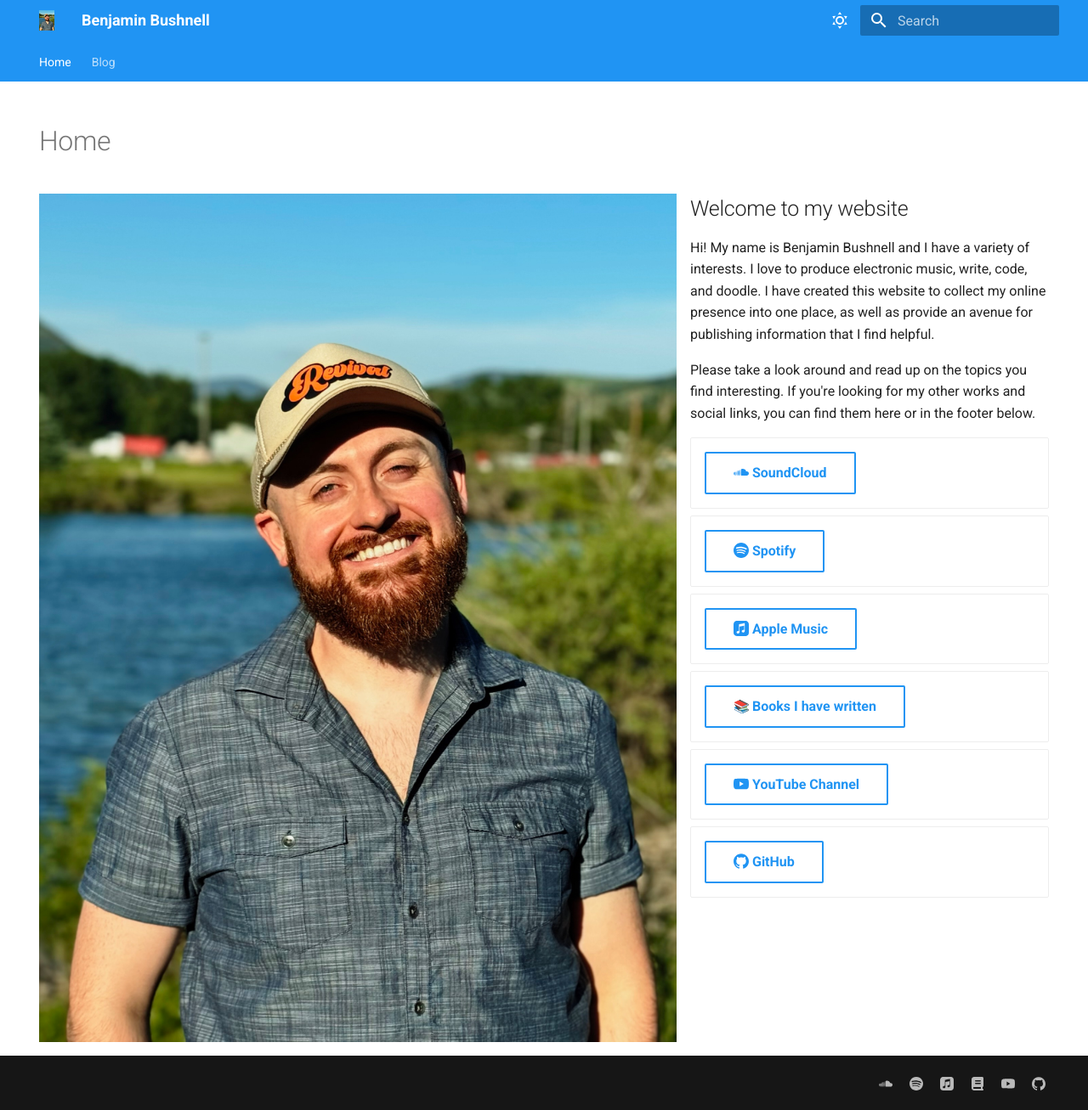
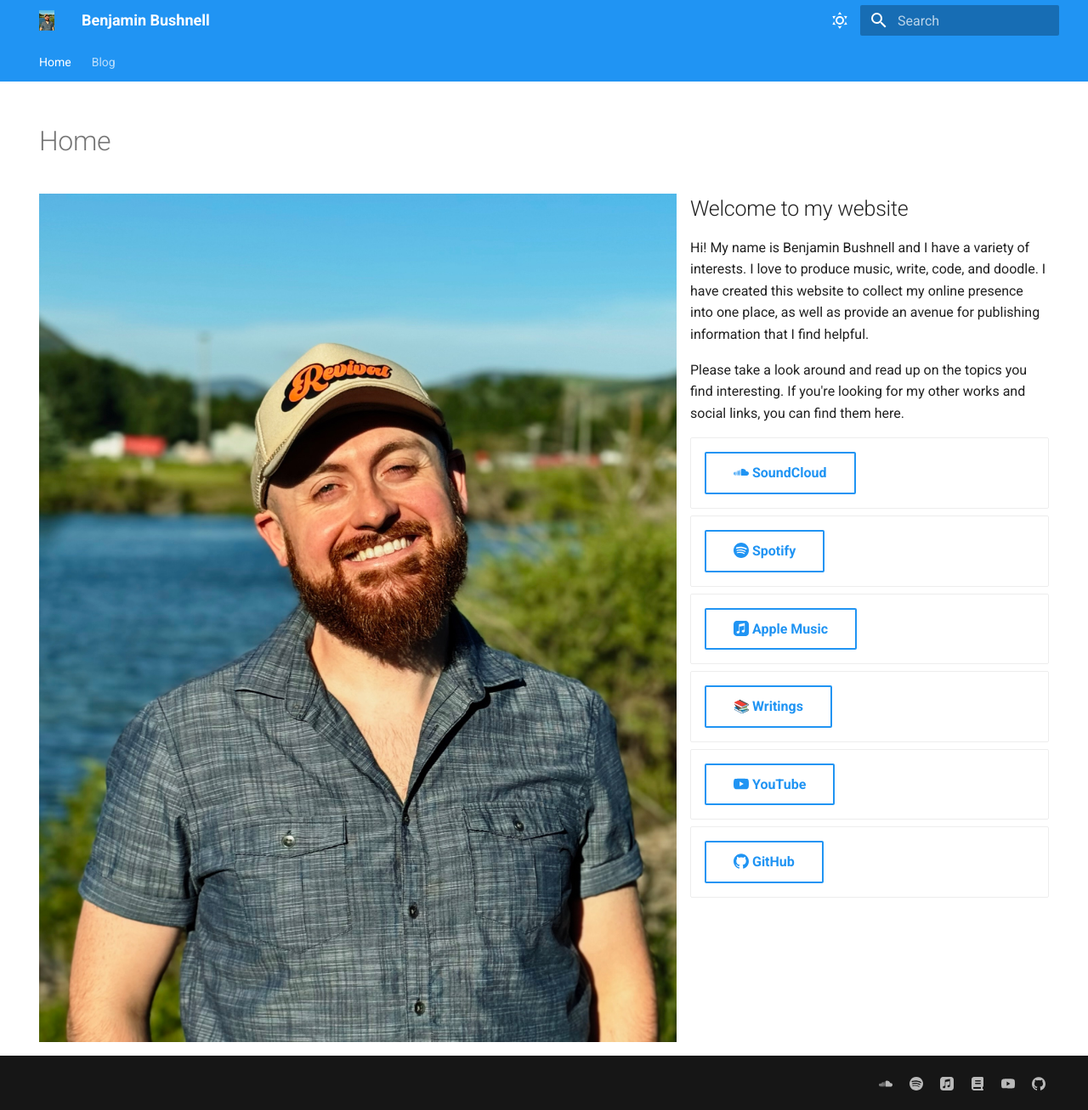
Before and after one commit to VoxideNebula/website, an MkDocs documentation site: the page built from docs/README.md, in a window 1280 px wide and 1307 px high. Shown: the whole window at 85% size. Built offline with MkDocs 1.6.1 and Material for MkDocs 9.7.7, drawn with Linux system fonts in a browser that asks for light colours; emoji names are drawn with the system emoji font.

Commit message:
update home

```diff
--- a/docs/README.md
+++ b/docs/README.md
@@ -9,17 +9,17 @@ hide:
 
 ## Welcome to my website
 
-Hi! My name is Benjamin Bushnell and I have a variety of interests. I love to produce electronic music, write, code, and doodle. I have created this website to collect my online presence into one place, as well as provide an avenue for publishing information that I find helpful.
+Hi! My name is Benjamin Bushnell and I have a variety of interests. I love to produce music, write, code, and doodle. I have created this website to collect my online presence into one place, as well as provide an avenue for publishing information that I find helpful.
 
-Please take a look around and read up on the topics you find interesting. If you're looking for my other works and social links, you can find them here or in the footer below.
+Please take a look around and read up on the topics you find interesting. If you're looking for my other works and social links, you can find them here.
 
 <div class="grid cards" markdown>
 
 - [:simple-soundcloud: SoundCloud](https://soundcloud.com/voxide){ .md-button }
 - [:simple-spotify: Spotify](https://open.spotify.com/artist/7D0S25Hwms2iiy65lpAOJW){ .md-button }
 - [:simple-applemusic: Apple Music](https://music.apple.com/us/artist/voxide/920215932){ .md-button }
-- [:books: Books I have written](https://books.benjaminbushnell.com){ .md-button }
-- [:simple-youtube: YouTube Channel](https://www.youtube.com/@benjaminbushnell){ .md-button }
+- [:books: Writings](https://books.benjaminbushnell.com){ .md-button }
+- [:simple-youtube: YouTube](https://www.youtube.com/@benjaminbushnell){ .md-button }
 - [:simple-github: GitHub](https://github.com/VoxideNebula){ .md-button }
 
 </div>
```
